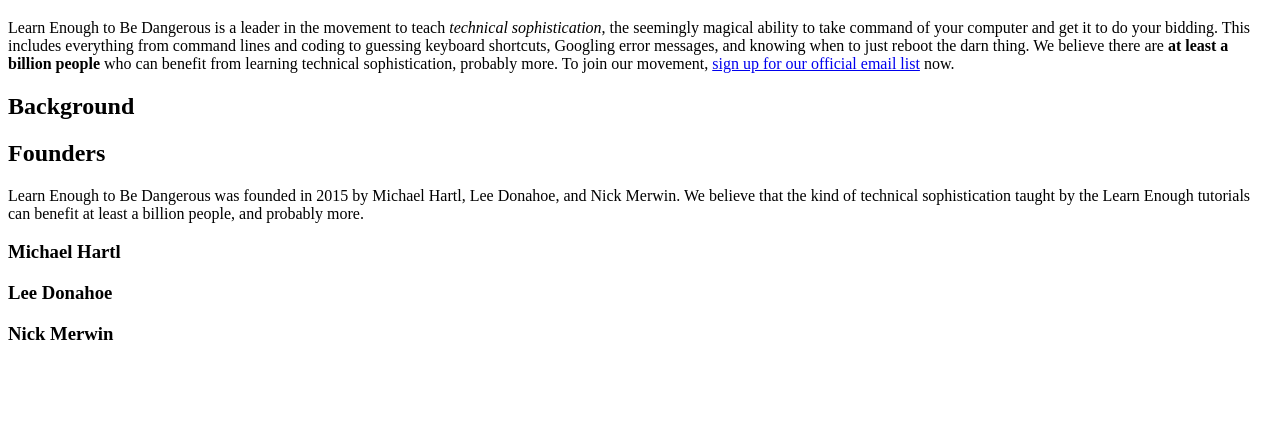
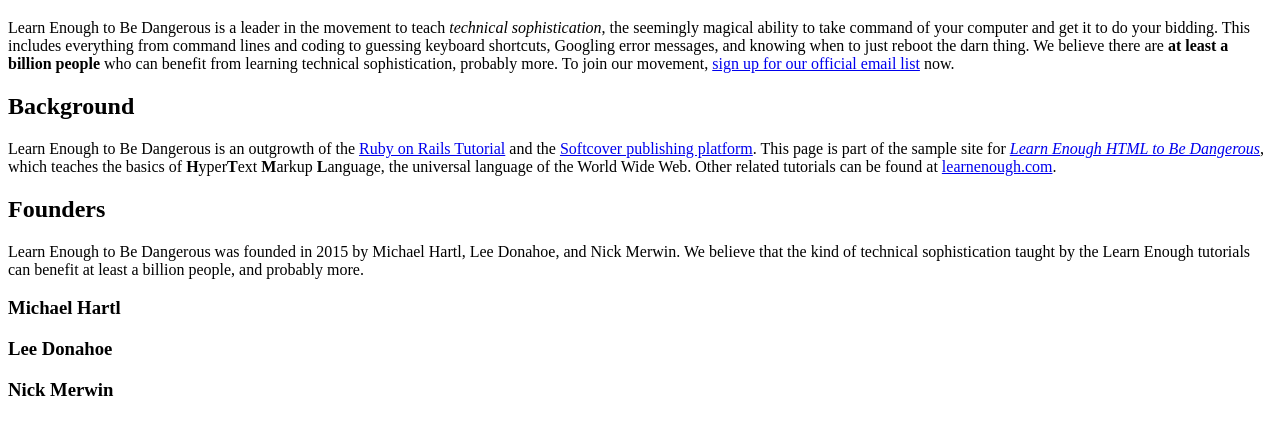
Before and after one commit to M1nras/sample_website, a plain HTML site: page index.html in a window 1280 px wide. Shown: the part 61-496 px from the top of the page. Drawn offline with Linux system fonts and the light colour scheme.

Commit message:
background

```diff
--- a/index.html
+++ b/index.html
@@ -21,6 +21,19 @@
 
     <h2>Background</h2>
 
+    <p>
+  Learn Enough to Be Dangerous is an outgrowth of the
+  <a href="http://railstutorial.org/">Ruby on Rails Tutorial</a> and the
+  <a href="http://www.softcover.io/">Softcover publishing platform</a>.
+  This page is part of the sample site for
+  <a href="http://learnenough.com/html-tutorial"><em>Learn Enough HTML to
+  Be Dangerous</em></a>, which teaches the basics of
+  <strong>H</strong>yper<strong>T</strong>ext <strong>M</strong>arkup
+  <strong>L</strong>anguage, the universal language of the World Wide Web.
+  Other related tutorials can be found at
+  <a href="http://learnenough.com/">learnenough.com</a>.
+    </p>
+
     <h2>Founders</h2>
 
     <p>
```
